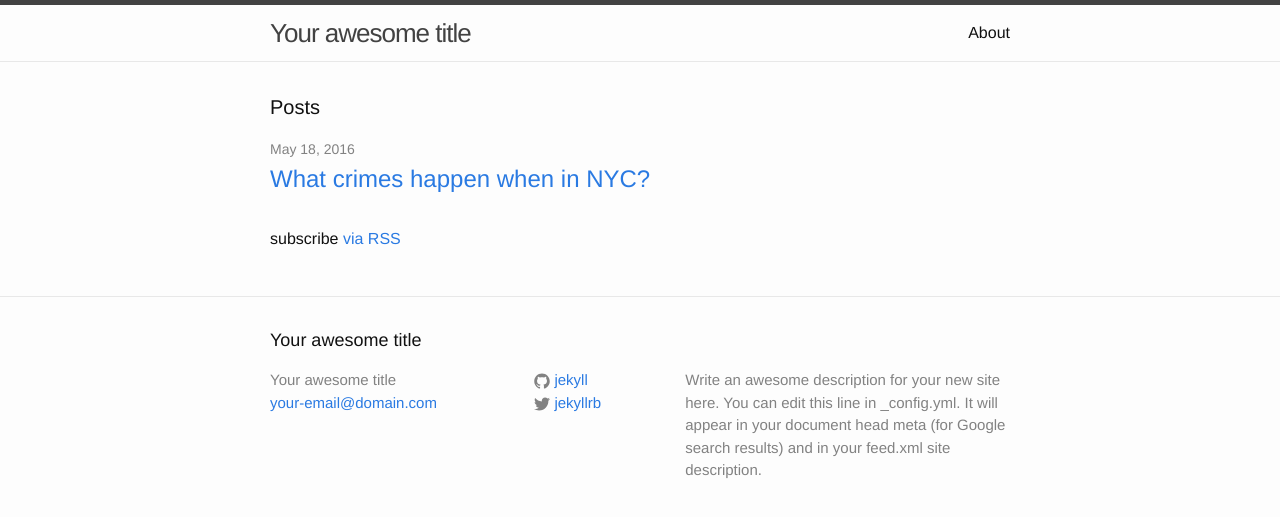
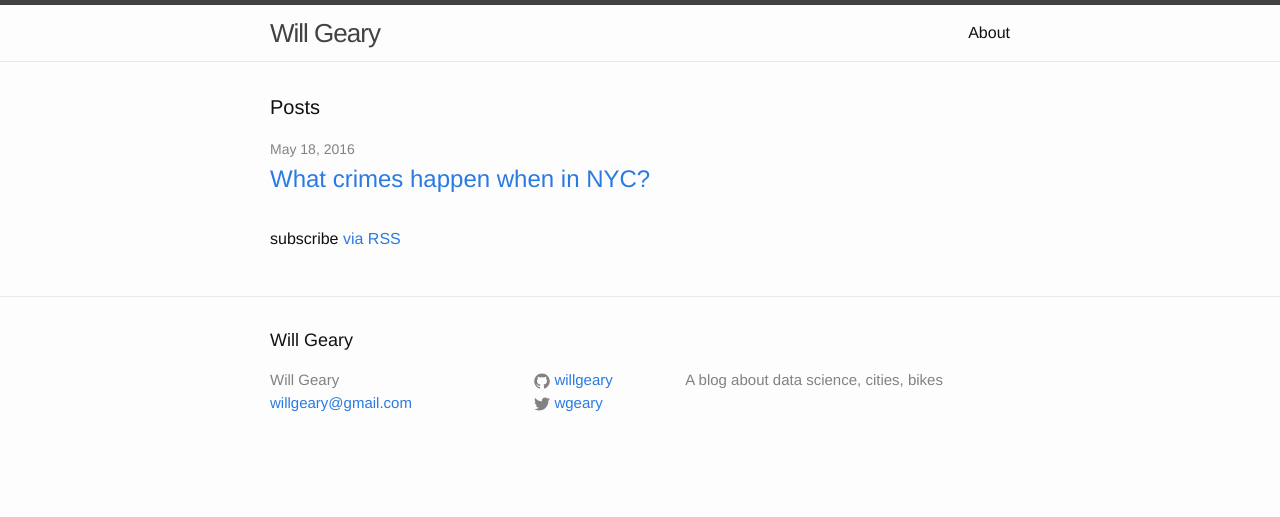
Before and after one commit to willgeary/willgeary.github.io, a Jekyll site: the page built from index.html, in a window 1280 px wide. Shown: the top 517 px of the page. Built offline with Jekyll 4.4.1, drawn with Linux system fonts in a browser that asks for light colours.

Commit message:
Save my work

```diff
--- a/_config.yml
+++ b/_config.yml
@@ -6,16 +6,14 @@
 # 'jekyll serve'. If you change this file, please restart the server process.
 
 # Site settings
-title: Your awesome title
-email: your-email@domain.com
+title: Will Geary
+email: willgeary@gmail.com
 description: > # this means to ignore newlines until "baseurl:"
-  Write an awesome description for your new site here. You can edit this
-  line in _config.yml. It will appear in your document head meta (for
-  Google search results) and in your feed.xml site description.
+  A blog about data science, cities, bikes
 baseurl: "" # the subpath of your site, e.g. /blog
 url: "http://yourdomain.com" # the base hostname & protocol for your site
-twitter_username: jekyllrb
-github_username:  jekyll
+twitter_username: wgeary
+github_username:  willgeary
 
 # Build settings
 markdown: kramdown
```
